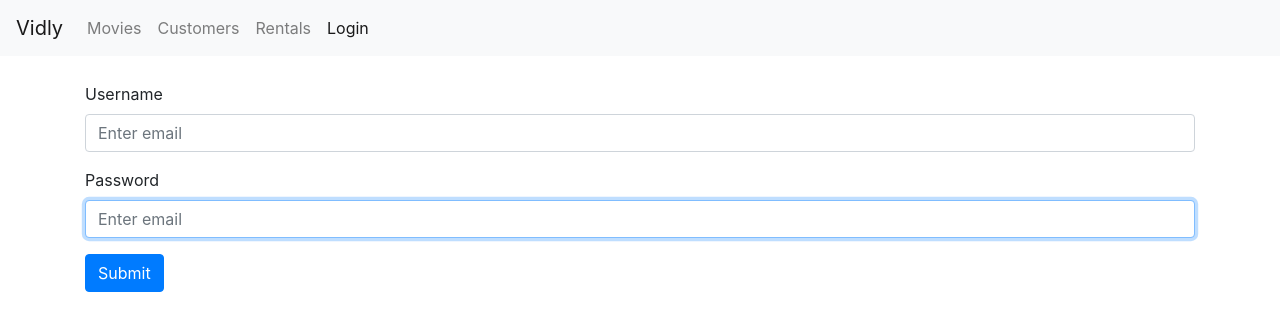
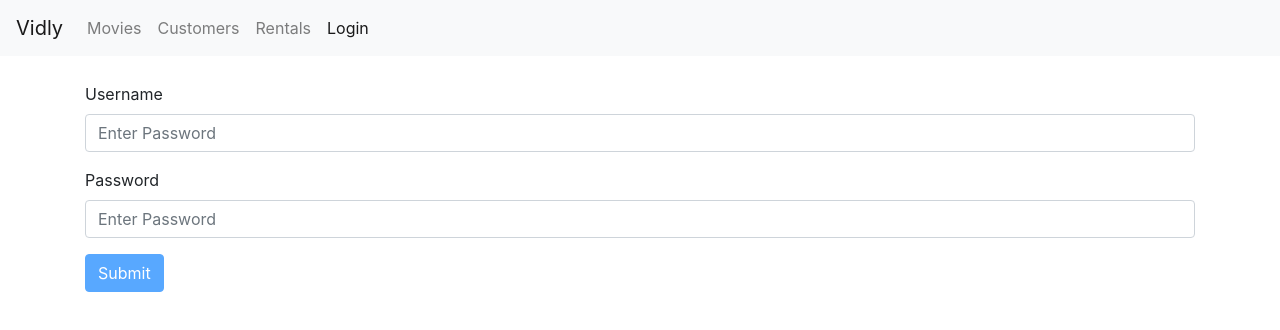
Before and after one commit to shashihacks/movies-table, a React (Create React App) app: page /login in a window 1280 px wide. Shown: the top 330 px of the page. Built offline with nearby package versions, Linux system fonts and the light colour scheme.

Commit message:
extracted input componenets and added loginform, validated

```diff
--- /dev/null
+++ b/src/components/common/form.jsx
@@ -0,0 +1,78 @@
+import React, { Component } from 'react';
+import Input from './input'
+class Form extends Component {
+    state = {
+        data: {},
+        errors: {},
+
+
+      }
+
+      validate = () =>{
+        let errors = {};
+        const {data} = this.state
+        if(data.email==='') {
+          errors.email = "Enter valid email"
+        }
+        if(data.password==='') {
+          errors.password = "Enter valid password"
+        }
+        return     Object.keys(errors).length >0 ?  errors : null
+        // return {username : "Username is required"}
+      }
+      validateProperty =({name,value}) =>{
+        if(name==='email') {
+          if(value.trim()==='')  return 'Email is required'
+        }
+        if(name==='password') {
+          if(value.trim()==='')  return 'Password is required'
+        }
+      }
+
+      handleSubmit = (e) => {
+        e.preventDefault();
+        const errors = this.validate();
+        console.log(errors)
+        this.setState({errors :  errors || {}});
+        if(errors) return
+        this.doSubmit();
+
+      }
+
+      handleChange = ({currentTarget : input}) => {
+        const errors = {...this.state.errors};
+        const errorMessage = this.validateProperty(input);
+        if(errorMessage) errors[input.name]= errorMessage
+        else delete errors[input.name]
+        const data = {
+          ...this.state.data
+        }
+        data[input.name] = input.value
+
+        this.setState({data,errors})
+      }
+
+      renderButton(label) {
+          return          ( <button
+          disabled= { this.validate()}
+          type="submit" className="btn btn-primary">{label}</button>)
+      }
+
+      renderInput(name,label,type='text') {
+        const {data,errors} = this.state;
+      return  <Input
+        name={name}
+        type={type}
+        placeholder = "Enter Password"
+        value={data[name]}
+        error ={errors[name]}
+        onChange={this.handleChange}
+        label={label}/>
+      }
+
+    // render() {
+    //     return (  );
+    // }
+}
+
+export default Form;
--- a/src/components/common/input.jsx
+++ b/src/components/common/input.jsx
@@ -1,7 +1,7 @@
 import React from 'react';
 
 const Input = (props) => {
-    const {label,name,value,onChange} = props
+    const {label,name,value,onChange,type,placeholder, error} = props
   return (
     <div className="form-group">
       <label htmlFor={name}> {label} </label>
@@ -9,12 +9,13 @@ const Input = (props) => {
         onChange={onChange}
         value={value}
         name={name}
-        type="email"
-        autoFocus
+        type={type}
+
         className="form-control"
         id={name}
         aria-describedby="emailHelp"
-        placeholder="Enter email"/>
+        placeholder={placeholder} />
+        {error && <div className="alert alert-danger">{error}</div>}
     </div>
   );
 }
--- /dev/null
+++ b/src/components/common/select.jsx
@@ -0,0 +1,16 @@
+import React from 'react';
+
+const Select = (props) => {
+  const {options, onChange, name, value} = props
+  console.log(props)
+  return (
+    <React.Fragment>
+
+      <select onChange={onChange} name={name} value={value}>
+        {options.map(optionValue => <option key={optionValue} value={optionValue}>{optionValue}</option>)}
+      </select>
+    </React.Fragment>
+  );
+}
+
+export default Select;
--- a/src/components/loginForm.jsx
+++ b/src/components/loginForm.jsx
@@ -1,49 +1,63 @@
 import React, {Component} from 'react';
 import Input from './common/input';
-
-class LoginForm extends Component {
+import Select from './common/select';
+import Form from './common/form'
+class LoginForm extends Form {
+  options = ['a', 'b', 'c']
   state = {
-    account: {
+    data: {
       email: '',
       password: '',
-      errors:''
-    }
+
+    },
+    errors: {},
+
+
   }
-  handleSubmit = (e) => {
-    e.preventDefault();
+
+
+
+
+  doSubmit = () =>{
+    //call server if no errors
     console.log("Submitted")
   }
 
-  handleChange = (e) => {
 
-    let account = {
-      ...this.state.account
-    }
-    let errors = {}
-    account[e.target.name] = e.target.value
-    if(account.email=='') {
-        account.errors= "enter email"
-    }
-    this.setState({account})
-  }
+
+
+  // handleSelect = (e) => {
+  //   this.setState({optionalValue: e.target.value})
+  // }
   render() {
-    const {account} = this.state
+
     return (
       <div>
         <form onSubmit={this.handleSubmit}>
+        {this.renderInput('email','Username')}
+        {this.renderInput('password','Password','password')}
+          {/* <Input
+            name="email"
+            type="email"
+            autoFocus
+            placeholder = "Enter Email addresss"
+            value={data.username}
+            onChange={this.handleChange}
+            error ={errors.email}
+            label="Username"/> */}
+          {/* <Input
+            name="password"
+            type="password"
+            placeholder = "Enter Password"
+            value={data.password}
+            error ={errors.password}
+            onChange={this.handleChange}
+            label="Password"/> */}
 
-          <Input
-            name="email"
-            value={account.username}
-            onChange={this.handleChange}
-            label="Username"/>
-          <Input
-            name="password"
-            value={account.password}
-            onChange={this.handleChange}
-            label="Password"/>
-
-          <button type="submit" className="btn btn-primary">Submit</button>
+      {this.renderButton('Submit')}
+          {/* <button
+          disabled= { this.validate()}
+          type="submit" className="btn btn-primary">Submit</button> */}
         </form>
       </div>
 
```
